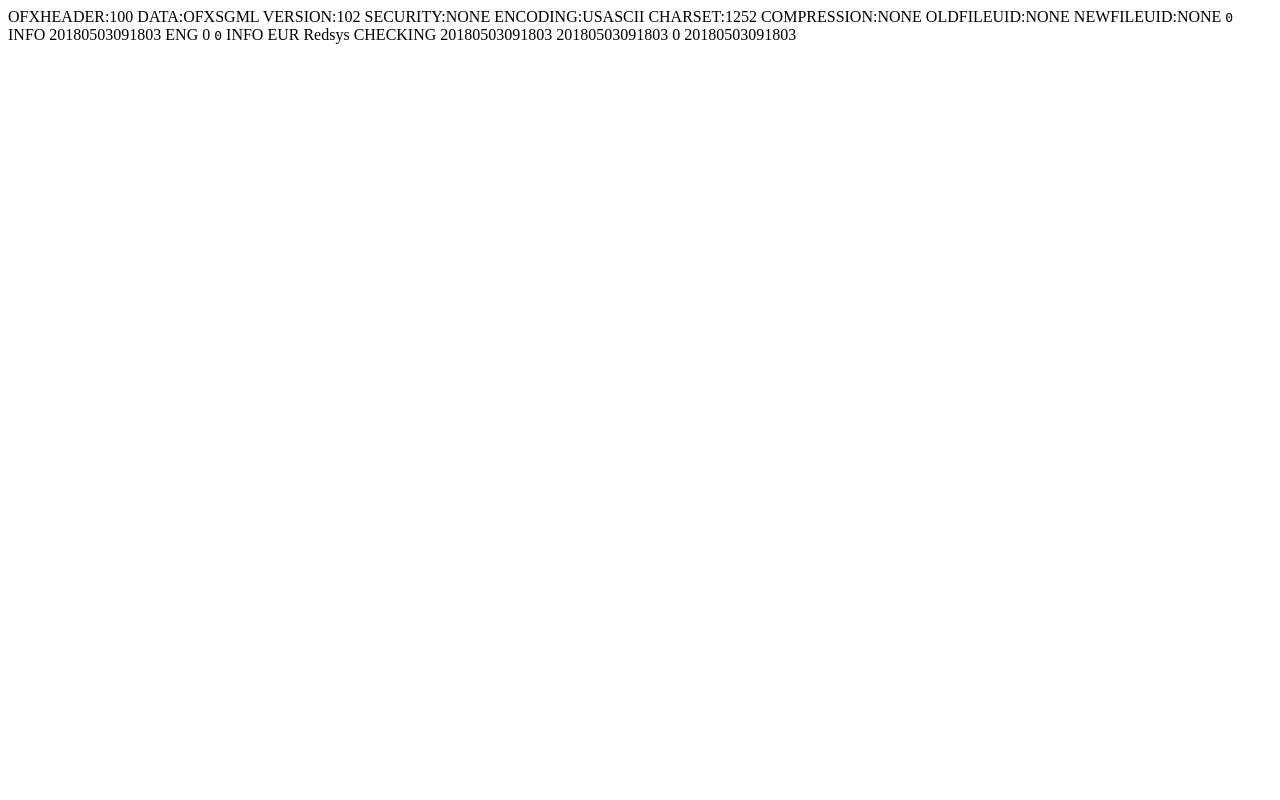
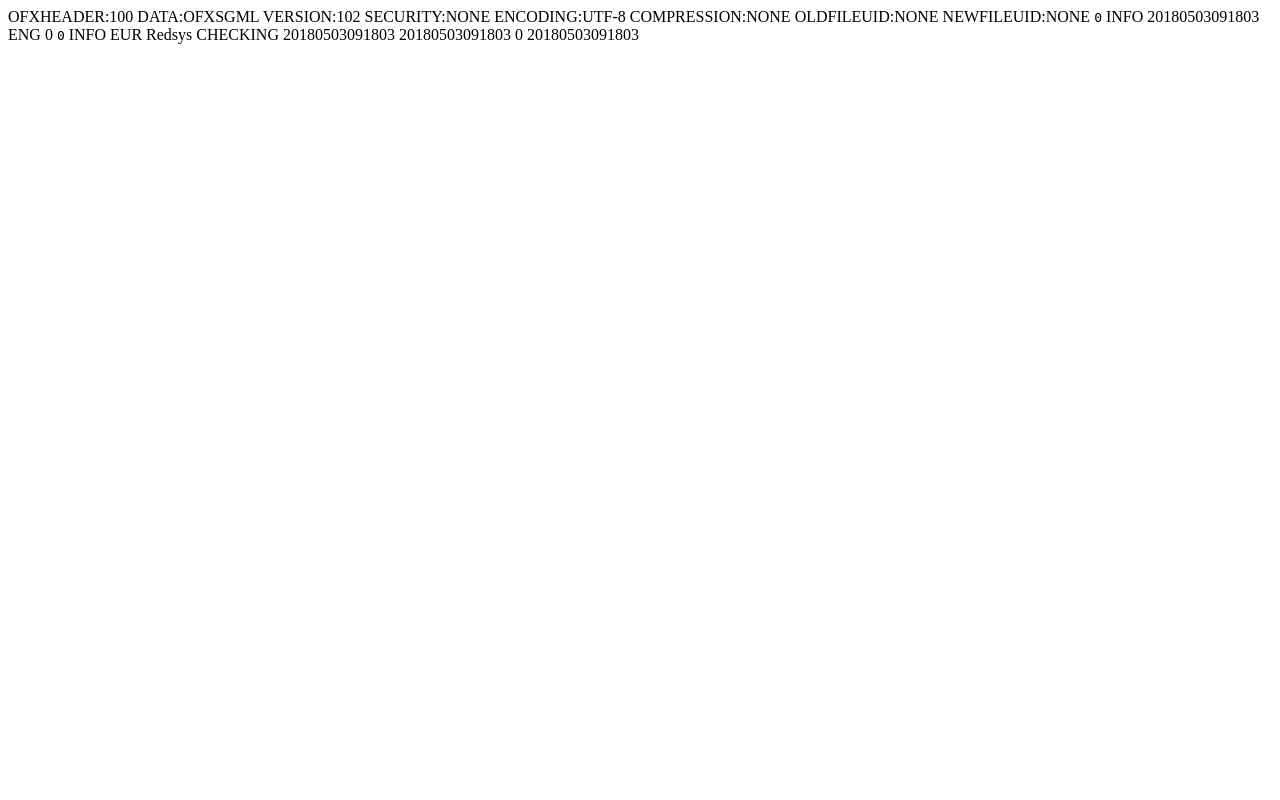
Before and after one commit to gmaiztegi/redsys-to-ofx, a Symfony app: template templates/ofx/statement.ofx.twig in a window 1280 px wide. Run offline with Twig, Linux system fonts and the light colour scheme; the template is opened without the code that fills it, so the values that code supplies are empty; some libraries are stand-ins or nearby versions.

Commit message:
Output might contain UTF-8 charcters

```diff
--- a/templates/ofx/statement.ofx.twig
+++ b/templates/ofx/statement.ofx.twig
@@ -2,8 +2,7 @@
 DATA:OFXSGML
 VERSION:102
 SECURITY:NONE
-ENCODING:USASCII
-CHARSET:1252
+ENCODING:UTF-8
 COMPRESSION:NONE
 OLDFILEUID:NONE
 NEWFILEUID:NONE
```
